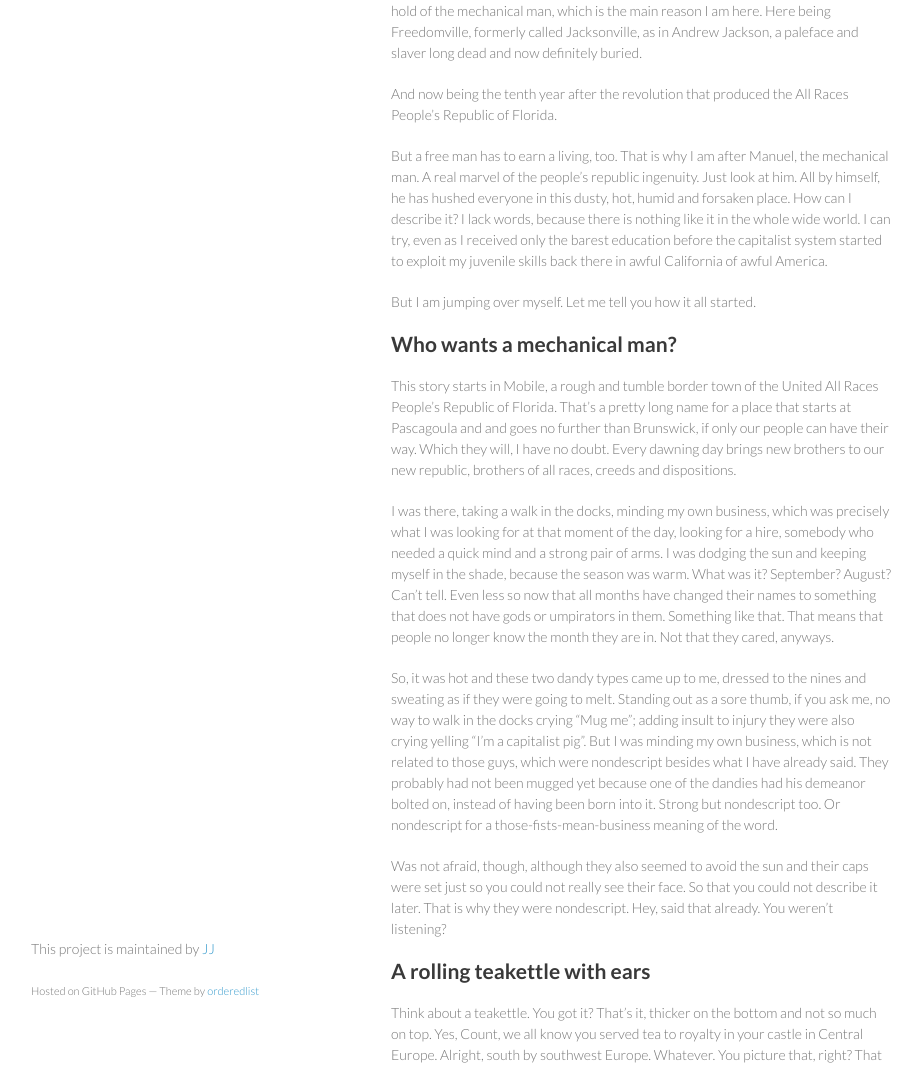
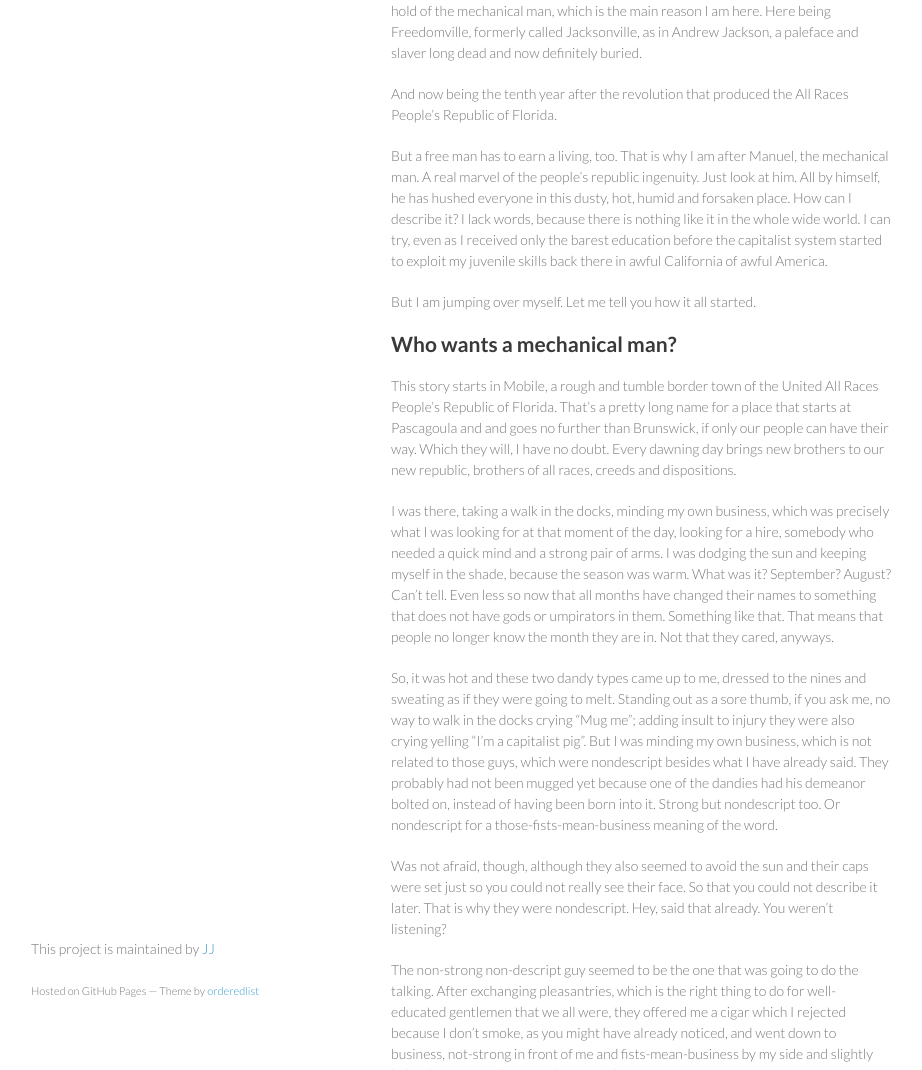
Before and after one commit to JJ/hoborg, a Jekyll site: the page built from text/text.md, in a window 1280 px wide and 1400 px high. Shown: the part 330-1400 px from the top of the window, without its empty margins (179-1101 px from the left). Built offline with Jekyll 4.4.1, drawn with Linux system fonts in a browser that asks for light colours; some of the changed text lies outside the part shown.

Commit message:
Sync text/text.md from master to gh-pages

```diff
--- a/text/text.md
+++ b/text/text.md
@@ -16,7 +16,7 @@ paleface newcomers arrived. Because my name is Fulgencio
 Rivera and  I was born and raised in California from a Guatemalan mother and
 a Mexican father. That was twenty and three years ago.
 
-Now I'm here, at the Circus f the People, amusing myself while I bid
+Now I'm here, at the Circus for the People, amusing myself while I bid
 my time to get hold of the mechanical man, which is the main reason
 I am here. Here being Freedomville, formerly called Jacksonville, as
 in Andrew Jackson, a paleface and slaver long dead and now definitely
@@ -71,6 +71,14 @@ Was not afraid, though, although they also seemed to avoid the sun and
 their caps were set just so you could not really see their face. So
 that you could not describe it later. That is why they were
 nondescript. Hey, said that already. You weren't listening?
+
+The non-strong non-descript guy seemed to be the one that was going to
+do the talking. After exchanging pleasantries, which is the right
+thing to do for well-educated gentlemen that we all were, they offered
+me a cigar which I rejected because I don't smoke, as you might have
+already noticed, and went down to business, not-strong in front of me
+and fists-mean-business by my side and slightly behind me. He really
+meant business that way too.
 
 A rolling teakettle with ears
 ---------------------------
```
